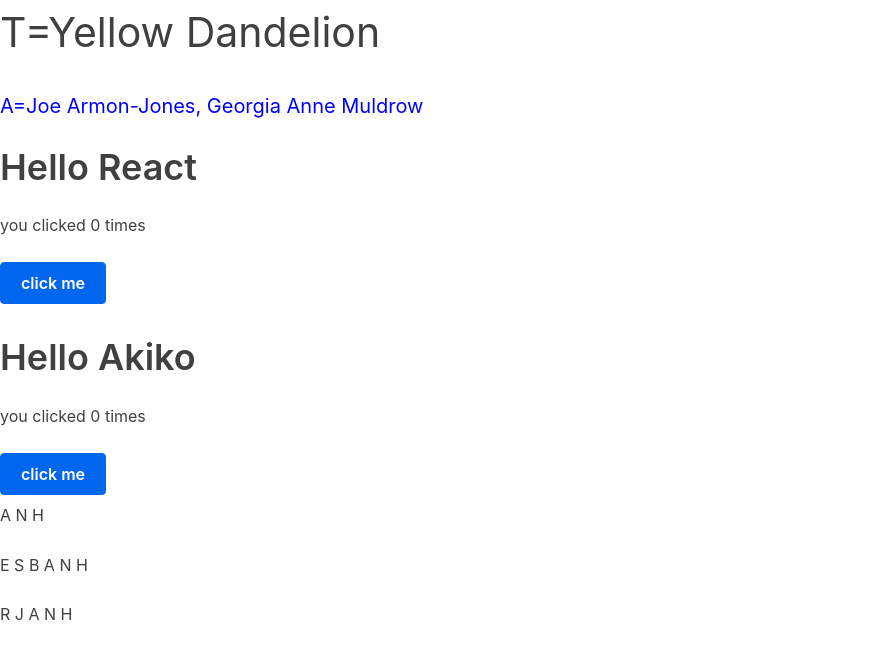
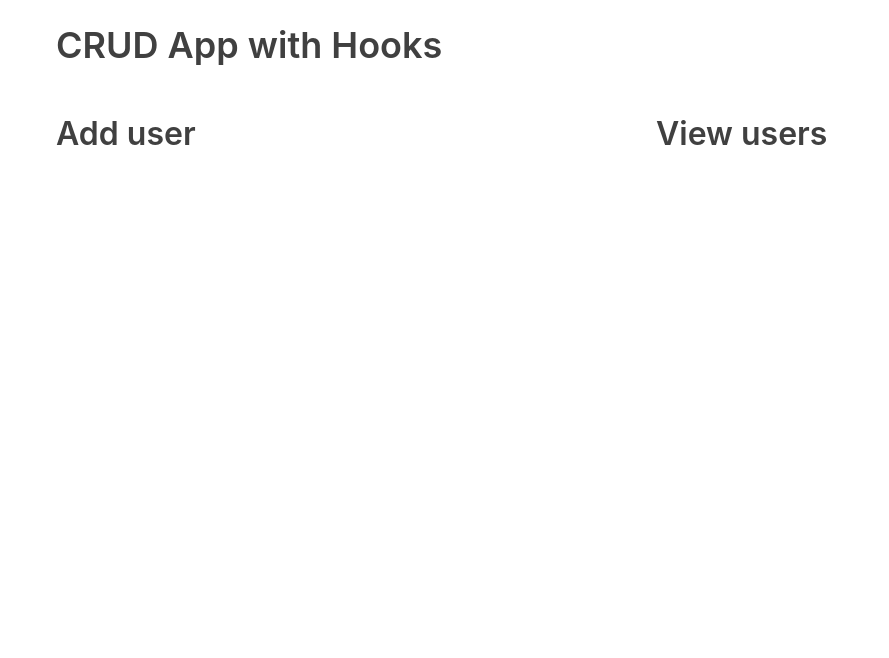
Before and after one commit to tankred/CRUD-App-React-Hooks, a React (Create React App) app: page / in a window 1280 px wide. Shown: the top 658 px of the page, without its empty margins (0-889 px from the left). Built offline with nearby package versions, Linux system fonts and the light colour scheme; the HTML template or start-up script is replaced by a standard one.

Commit message:
Initial skeleton CRUD app
	modified:   CHANGELOG.md
	modified:   src/App.js

```diff
--- a/src/App.js
+++ b/src/App.js
@@ -1,104 +1,19 @@
-import React, { useState } from 'react'; // import useState from React
-import "./index.css"
+import React from 'react'
 
-// Data that comes in from the outside of a component is called "props" (properties)
-// This can be passed from a parent to a child through JSX attributes
-// Props come into function components as the first argument to the function.
-
-const DATA = [
-  { id: 4, title: 'A N H' },
-  { id: 5, title: 'E S B A N H' },
-  { id: 6, title: 'R J A N H' }
-]
-
-
-function NormalCSS() {
+const App = () => {
   return (
-    <p className="big-text">
-    T=Yellow Dandelion
-    </p>
-  )
-}
-
-function InlineStyle() {
-  return (
-    <p
-      style={{
-	fontSize: 20,
-	  color: "#0000ff"
-      }}
-    >
-      A=Joe Armon-Jones, Georgia Anne Muldrow
-    </p>
-  )
-}
-
-// info https://pbs.twimg.com/media/EE6EZxyX4AE7_rF?format=jpg&name=small
-
-// Regular function, starts with capital letter
-function Greeting(props) { // define the component Greeting
-  const [count, setCount] = useState(0) // call useState and pass in a default value
-  // useState returns the current value and an update function
-  const updateCount = () => {
-    // call the update function with the new value
-    // never set the value directly
-    setCount(count + 1)
-  }
-  // now w use props
-  return (
-    /*
-    Multi
-    line
-    comment
-    // return JSX // Anything between curly braces will be executed as JS
-    // count will update automatically
-    // set onclick attribute of button to custom function
-    // use curly braces to set onclick attribute to JS value
-    */
-    <div class="greeting">
-      <h1>Hello {props.name}</h1>
-      <p>you clicked {count} times</p>
-      <button onClick={updateCount}>click me</button>
-    </div>
-  )
-}
-
-function GreetingApp () {
-  return ( /* A JSX comment // return JSX
-    // Use Greeting component in another component
-    */
-  <div>
-      <Greeting name="React" />
-      <div>
-        <Greeting name="Akiko" />
+    <div className="container">
+      <h1>CRUD App with Hooks</h1>
+      <div className="flex-row">
+        <div className="flex-large">
+          <h2>Add user</h2>
+        </div>
+        <div className="flex-large">
+          <h2>View users</h2>
+        </div>
       </div>
     </div>
   )
 }
 
-// const App = () => <MyList items={DATA} />
-
-function App() {
-  return (
-    <div>
-      <NormalCSS />
-      <InlineStyle></InlineStyle>
-      <GreetingApp name="R" />
-      <MyList items={DATA} />
-    </div>
-  )
-}
-
-function MyList(props) {
-  return (
-    <div>
-      {
-	props.items.map(item => {
-	  return <p key={item.id}>{item.title}</p>
-	})
-      }
-    < /div >
-  )
-}
-
-export default App;
+export default App
```
Also changed, not shown: 1 other file (tests, documents, lock files or other folders).
